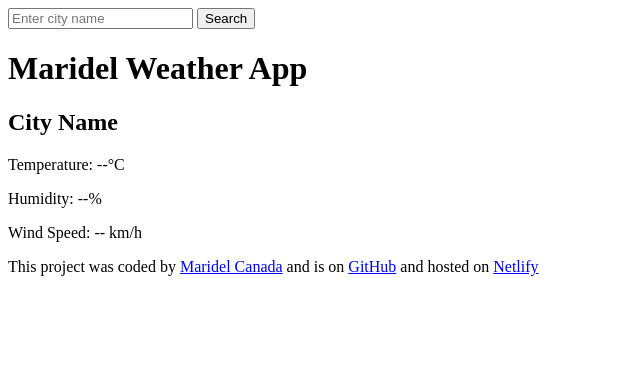
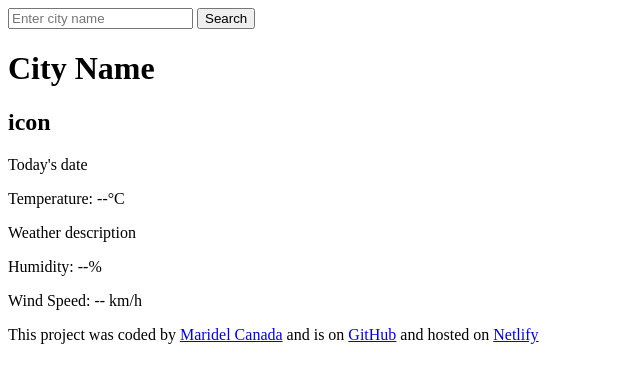
Before and after one commit to made642/Maridel-Weather-Search, a plain HTML site: page index.html in a window 1280 px wide. Shown: the whole page, without its empty margins (0-640 px from the left). Drawn offline with Linux system fonts and the light colour scheme.

Commit message:
updated the html

```diff
--- a/index.html
+++ b/index.html
@@ -12,13 +12,21 @@
         <button type="submit">Search</button>
       </form>
     </header>
-    <h1>Maridel Weather App</h1>
+    <h1 id="city-name">City Name</h1>
     <main>
       <div id="weather-info">
-        <h2 id="city-name">City Name</h2>
+        <h2 id="icon">icon</h2>
+        <p id="weather-date">Today's date</p>
         <p id="temperature">Temperature: --°C</p>
-        <p id="humidity">Humidity: --%</p>
-        <p id="wind-speed">Wind Speed: -- km/h</p>
+        <div>
+          <p id="description">Weather description</p>
+        </div>
+        <div>
+          <p id="humidity">Humidity: --%</p>
+        </div>
+        <div>
+          <p id="wind-speed">Wind Speed: -- km/h</p>
+        </div>
       </div>
     </main>
 
```
